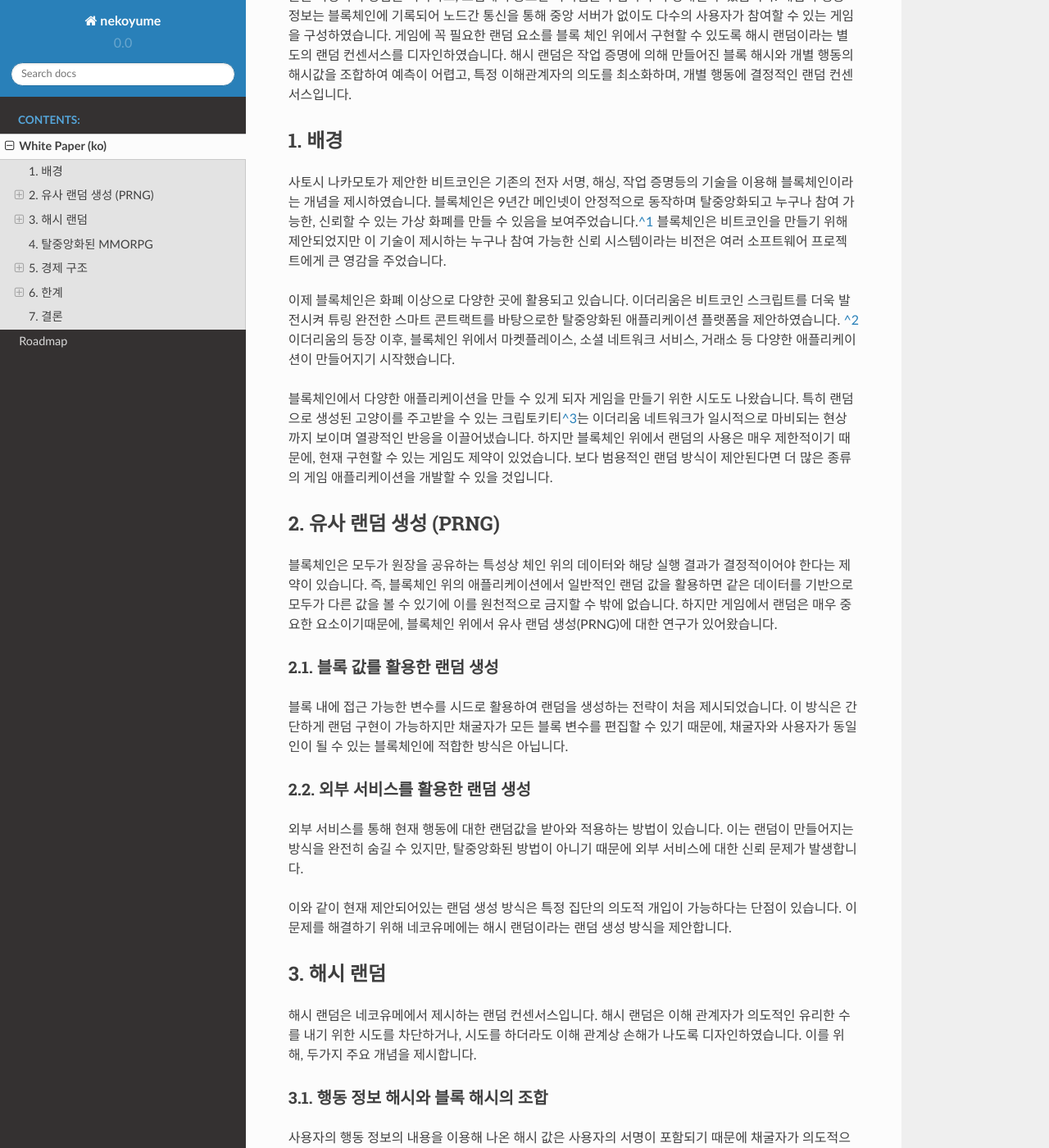
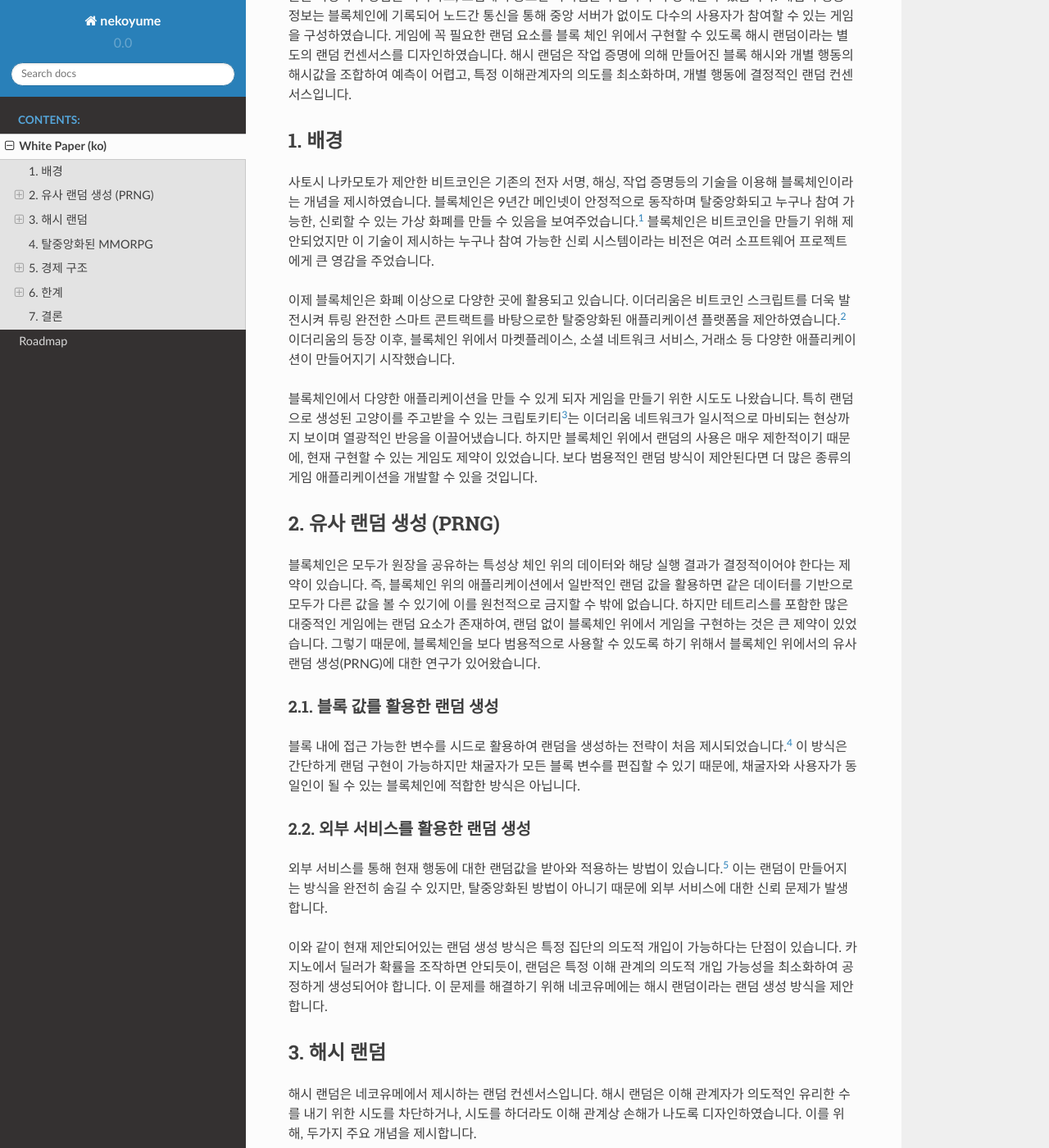
Before and after one commit to nekoyume/nekoyume, a Sphinx documentation site: the page built from docs/white_paper_ko.md, in a window 1280 px wide and 1400 px high, scrolled down 200 px. Shown: the whole window at 82% size. Built offline with Sphinx 7.4.7 and the Read the Docs theme 2.0.0, drawn with Linux system fonts in a browser that asks for light colours; some of the changed text lies outside the part shown.

Commit message:
Fix white paper better

````diff
--- a/docs/conf.py
+++ b/docs/conf.py
@@ -15,6 +15,7 @@
 # import os
 # import sys
 # sys.path.insert(0, os.path.abspath('.'))
+from recommonmark.transform import AutoStructify
 
 
 # -- Project information -----------------------------------------------------
@@ -160,3 +161,14 @@
 
 
 # -- Extension configuration -------------------------------------------------
+
+def setup(app):
+    app.add_config_value('recommonmark_config', {
+        'auto_toc_tree_section': 'Content',
+        'enable_auto_doc_ref': True,
+        'enable_auto_toc_tree': True,
+        'enable_eval_rst': True,
+        'enable_inline_math': True,
+        'enable_math': True
+    }, True)
+    app.add_transform(AutoStructify)
--- a/docs/white_paper_ko.md
+++ b/docs/white_paper_ko.md
@@ -5,27 +5,27 @@
 
 ## 1. 배경
 
-사토시 나카모토가 제안한 비트코인은 기존의 전자 서명, 해싱, 작업 증명등의 기술을 이용해 블록체인이라는 개념을 제시하였습니다. 블록체인은 9년간 메인넷이 안정적으로 동작하며 탈중앙화되고 누구나 참여 가능한, 신뢰할 수 있는 가상 화폐를 만들 수 있음을 보여주었습니다.[^1] 블록체인은 비트코인을 만들기 위해 제안되었지만 이 기술이 제시하는 누구나 참여 가능한 신뢰 시스템이라는 비전은 여러 소프트웨어 프로젝트에게 큰 영감을 주었습니다.
+사토시 나카모토가 제안한 비트코인은 기존의 전자 서명, 해싱, 작업 증명등의 기술을 이용해 블록체인이라는 개념을 제시하였습니다. 블록체인은 9년간 메인넷이 안정적으로 동작하며 탈중앙화되고 누구나 참여 가능한, 신뢰할 수 있는 가상 화폐를 만들 수 있음을 보여주었습니다.[<sup>1</sup>] 블록체인은 비트코인을 만들기 위해 제안되었지만 이 기술이 제시하는 누구나 참여 가능한 신뢰 시스템이라는 비전은 여러 소프트웨어 프로젝트에게 큰 영감을 주었습니다.
 
-이제 블록체인은 화폐 이상으로 다양한 곳에 활용되고 있습니다. 이더리움은 비트코인 스크립트를 더욱 발전시켜 튜링 완전한 스마트 콘트랙트를 바탕으로한 탈중앙화된 애플리케이션 플랫폼을 제안하였습니다. [^2] 이더리움의 등장 이후, 블록체인 위에서 마켓플레이스, 소셜 네트워크 서비스, 거래소 등 다양한 애플리케이션이 만들어지기 시작했습니다.
+이제 블록체인은 화폐 이상으로 다양한 곳에 활용되고 있습니다. 이더리움은 비트코인 스크립트를 더욱 발전시켜 튜링 완전한 스마트 콘트랙트를 바탕으로한 탈중앙화된 애플리케이션 플랫폼을 제안하였습니다.[<sup>2</sup>] 이더리움의 등장 이후, 블록체인 위에서 마켓플레이스, 소셜 네트워크 서비스, 거래소 등 다양한 애플리케이션이 만들어지기 시작했습니다.
 
-블록체인에서 다양한 애플리케이션을 만들 수 있게 되자 게임을 만들기 위한 시도도 나왔습니다. 특히 랜덤으로 생성된 고양이를 주고받을 수 있는 크립토키티[^3]는 이더리움 네트워크가 일시적으로 마비되는 현상까지 보이며 열광적인 반응을 이끌어냈습니다. 하지만 블록체인 위에서 랜덤의 사용은 매우 제한적이기 때문에, 현재 구현할 수 있는 게임도 제약이 있었습니다. 보다 범용적인 랜덤 방식이 제안된다면 더 많은 종류의 게임 애플리케이션을 개발할 수 있을 것입니다.
+블록체인에서 다양한 애플리케이션을 만들 수 있게 되자 게임을 만들기 위한 시도도 나왔습니다. 특히 랜덤으로 생성된 고양이를 주고받을 수 있는 크립토키티[<sup>3</sup>]는 이더리움 네트워크가 일시적으로 마비되는 현상까지 보이며 열광적인 반응을 이끌어냈습니다. 하지만 블록체인 위에서 랜덤의 사용은 매우 제한적이기 때문에, 현재 구현할 수 있는 게임도 제약이 있었습니다. 보다 범용적인 랜덤 방식이 제안된다면 더 많은 종류의 게임 애플리케이션을 개발할 수 있을 것입니다.
 
 
 ## 2. 유사 랜덤 생성 (PRNG)
 
-블록체인은 모두가 원장을 공유하는 특성상 체인 위의 데이터와 해당 실행 결과가 결정적이어야 한다는 제약이 있습니다. 즉, 블록체인 위의 애플리케이션에서 일반적인 랜덤 값을 활용하면 같은 데이터를 기반으로 모두가 다른 값을 볼 수 있기에 이를 원천적으로 금지할 수 밖에 없습니다. 하지만 게임에서 랜덤은 매우 중요한 요소이기때문에, 블록체인 위에서 유사 랜덤 생성(PRNG)에 대한 연구가 있어왔습니다.
+블록체인은 모두가 원장을 공유하는 특성상 체인 위의 데이터와 해당 실행 결과가 결정적이어야 한다는 제약이 있습니다. 즉, 블록체인 위의 애플리케이션에서 일반적인 랜덤 값을 활용하면 같은 데이터를 기반으로 모두가 다른 값을 볼 수 있기에 이를 원천적으로 금지할 수 밖에 없습니다. 하지만 테트리스를 포함한 많은 대중적인 게임에는 랜덤 요소가 존재하여, 랜덤 없이 블록체인 위에서 게임을 구현하는 것은 큰 제약이 있었습니다. 그렇기 때문에, 블록체인을 보다 범용적으로 사용할 수 있도록 하기 위해서 블록체인 위에서의 유사 랜덤 생성(PRNG)에 대한 연구가 있어왔습니다.
 
 
 ### 2.1. 블록 값를 활용한 랜덤 생성
 
-블록 내에 접근 가능한 변수를 시드로 활용하여 랜덤을 생성하는 전략이 처음 제시되었습니다. 이 방식은 간단하게 랜덤 구현이 가능하지만 채굴자가 모든 블록 변수를 편집할 수 있기 때문에, 채굴자와 사용자가 동일인이 될 수 있는 블록체인에 적합한 방식은 아닙니다.
+블록 내에 접근 가능한 변수를 시드로 활용하여 랜덤을 생성하는 전략이 처음 제시되었습니다.[<sup>4</sup>] 이 방식은 간단하게 랜덤 구현이 가능하지만 채굴자가 모든 블록 변수를 편집할 수 있기 때문에, 채굴자와 사용자가 동일인이 될 수 있는 블록체인에 적합한 방식은 아닙니다.
 
 ### 2.2. 외부 서비스를 활용한 랜덤 생성
 
-외부 서비스를 통해 현재 행동에 대한 랜덤값을 받아와 적용하는 방법이 있습니다. 이는 랜덤이 만들어지는 방식을 완전히 숨길 수 있지만, 탈중앙화된 방법이 아니기 때문에 외부 서비스에 대한 신뢰 문제가 발생합니다.
+외부 서비스를 통해 현재 행동에 대한 랜덤값을 받아와 적용하는 방법이 있습니다.[<sup>5</sup>] 이는 랜덤이 만들어지는 방식을 완전히 숨길 수 있지만, 탈중앙화된 방법이 아니기 때문에 외부 서비스에 대한 신뢰 문제가 발생합니다.
 
-이와 같이 현재 제안되어있는 랜덤 생성 방식은 특정 집단의 의도적 개입이 가능하다는 단점이 있습니다. 이 문제를 해결하기 위해 네코유메에는 해시 랜덤이라는 랜덤 생성 방식을 제안합니다.
+이와 같이 현재 제안되어있는 랜덤 생성 방식은 특정 집단의 의도적 개입이 가능하다는 단점이 있습니다. 카지노에서 딜러가 확률을 조작하면 안되듯이, 랜덤은 특정 이해 관계의 의도적 개입 가능성을 최소화하여 공정하게 생성되어야 합니다. 이 문제를 해결하기 위해 네코유메에는 해시 랜덤이라는 랜덤 생성 방식을 제안합니다.
 
 ## 3. 해시 랜덤
 
@@ -95,7 +95,9 @@
 [1, 82, 91, 93, ... 3, 10]
 ```
 
-모험가는 모험을 통해 다양한 아이템을 획득할 수 있습니다. 하지만 골드는 거래를 통해서만 획득이 가능하기 때문에, 모험을 통해 성장하고 더 강한 괴물과의 전투를 통해 좋은 아이템을 획득해야 시장에서 많은 골드를 받을 수 있습니다. 이 모험가의 생활 주기는 [던전 월드]의 룰을 채택하여 다양한 상황에서도 랜덤 요소를 활용한 일관된 보상 체계를 가질 수 있도록 의도하였습니다.
+모험가는 모험을 통해 다양한 아이템을 획득할 수 있습니다. 하지만 골드는 거래를 통해서만 획득이 가능하기 때문에, 모험을 통해 성장하고 더 강한 괴물과의 전투를 통해 좋은 아이템을 획득해야 시장에서 많은 골드를 받을 수 있습니다.
+
+모험가의 생활 주기는 [던전 월드] 규칙을 채택하였습니다. 던전 월드는 세이지 라토라와 아담 코벌이 아포칼립스 월드 엔진을 기반으로 만든 판타지 TRPG 규칙입니다. 던전월드는 플레이어간의 상호작용이 매우 중요한 TRPG의 특징을 계승하기 때문에 여러 사용자가 참여하는 블록체인의 특성에 적합하며, 사용자의 모든 행동을 6면체 주사위 2회 굴림을 통해 판정을 하도록 디자인되었기 때문에 해시 랜덤을 사용하기에 적합한 규칙이라고 판단하였습니다.
 
 ### 5.2. 고양이
 
@@ -109,40 +111,25 @@
 
 블록 탐색이 완료되면 채굴자 보상으로 골드를 지급받을 수 있습니다. 골드 보상은 초기에는 블록당 16골드가 지급되며, 4년에 한번씩 반감기를 맞아 16년 후부터는 블록당 1골드로 고정되게 됩니다.
 
-<div>
-    <table border="1" class="docutils">
-        <colgroup>
-        <col width="66%" />
-        <col width="34%" />
-        </colgroup>
-        <thead valign="bottom">
-            <tr class="row-odd"><th class="head">Total minor&amp;client incentive/4y</th>
-            <th class="head">Reward gold per block</th>
-            </tr>
-        </thead>
-        <tbody valign="top">
-        <tr class="row-even"><td>134,553,600</td>
-        <td>16</td>
-        </tr>
-        <tr class="row-odd"><td>67,276,800</td>
-        <td>8</td>
-        </tr>
-        <tr class="row-even"><td>33,638,400</td>
-        <td>4</td>
-        </tr>
-        <tr class="row-odd"><td>16,819,200</td>
-        <td>2</td>
-        </tr>
-        <tr class="row-even"><td>8,409,600</td>
-        <td>1</td>
-        </tr>
-        </tbody>
-    </table>
-</div>
+```eval_rst
++---------------------------------+-----------------------+
+| Total minor&client incentive/4y | Reward gold per block |
++=================================+=======================+
+|                     134,553,600 |                    16 |
++---------------------------------+-----------------------+
+|                      67,276,800 |                     8 |
++---------------------------------+-----------------------+
+|                      33,638,400 |                     4 |
++---------------------------------+-----------------------+
+|                      16,819,200 |                     2 |
++---------------------------------+-----------------------+
+|                       8,409,600 |                     1 |
++---------------------------------+-----------------------+
+```
 
 ## 6. 한계
 
-해시 랜덤은 블록체인 위에서 이해 관계자의 개입을 최소화하는 랜덤 합의를 만들어내지만 아래와 같은 한계를 가지고 있습니다.
+해시 랜덤은 블록체인 위에서 이해 관계자의 개입을 최소화하는 랜덤 컨센서스이지만 아래와 같은 한계를 가지고 있습니다.
 
 ### 6.1. 해시 랜덤의 한계
 
@@ -150,14 +137,16 @@
 
 ### 6.2. 작업 증명의 강제
 
-해시 랜덤은 작업 증명과 함께 쓰인다는 가정하에서 설계되었습니다. 지분 증명이나 기타 다른 합의 방식을 사용하는 생태계라면 채굴자가 손쉽게 랜덤에 개입할 수 있기 때문에 해시 랜덤의 도입은 적절하지 않습니다.
+해시 랜덤은 작업 증명과 함께 쓰인다는 가정하에서 설계되었습니다. 지분 증명이나 기타 다른 컨센서스 방식을 사용하는 생태계라면 채굴자가 손쉽게 랜덤에 개입할 수 있기 때문에 해시 랜덤의 도입은 적절하지 않습니다.
 
 ## 7. 결론
 
 네코유메는 탈중앙화된 MMORPG를 만들기 위해 기존 비트코인, 이더리움의 컨센서스 체계를 가져오면서 해시 랜덤이라는 새로운 방식의 랜덤 컨센서스를 제안하고 이를 구현하였습니다. 이 문서에서는 기존 블록체인에서 시도된 랜덤 생성 방식과 해시 랜덤의 차이를 정리하고, 이를 통해 네코유메가 어떤 형태로 개발되고 있는지를 함께 살펴보았습니다. 해시 랜덤은 작업 증명과 꼭 함께 쓰여야 의도된 대로 동작하며, 해시 랜덤을 쓴다고 할지라도 랜덤값에 의한 생태계 내의 지나치게 큰 보상은 발생하지 않도록 해야 할 것입니다.
 
 
-[^1]: https://bitcoin.org/bitcoin.pdf
-[^2]: https://github.com/ethereum/wiki/wiki/%5BKorean%5D-White-Paper
-[^3]: https://www.dropbox.com/s/a5h3zso545wuqkm/CryptoKitties_WhitePapurr_V2.pdf?dl=0
+[<sup>1</sup>]: https://bitcoin.org/bitcoin.pdf
+[<sup>2</sup>]: https://github.com/ethereum/wiki/wiki/%5BKorean%5D-White-Paper
+[<sup>3</sup>]: https://www.dropbox.com/s/a5h3zso545wuqkm/CryptoKitties_WhitePapurr_V2.pdf?dl=0
+[<sup>4</sup>]: https://etherscan.io/address/0xa11e4ed59dc94e69612f3111942626ed513cb172#code
+[<sup>5</sup>]: http://www.oraclize.it/
 [던전 월드]: http://www.dungeon-world.com/
````
